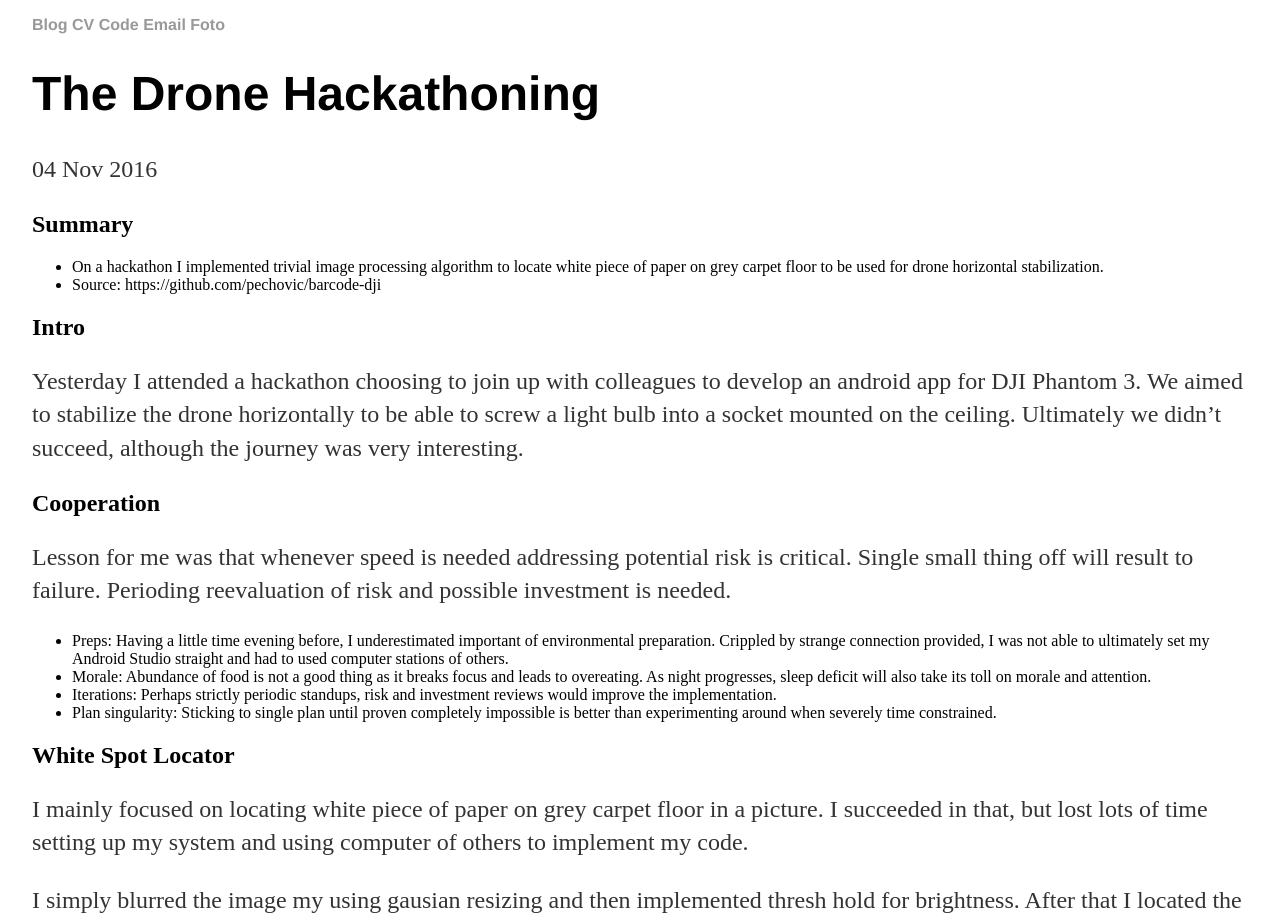
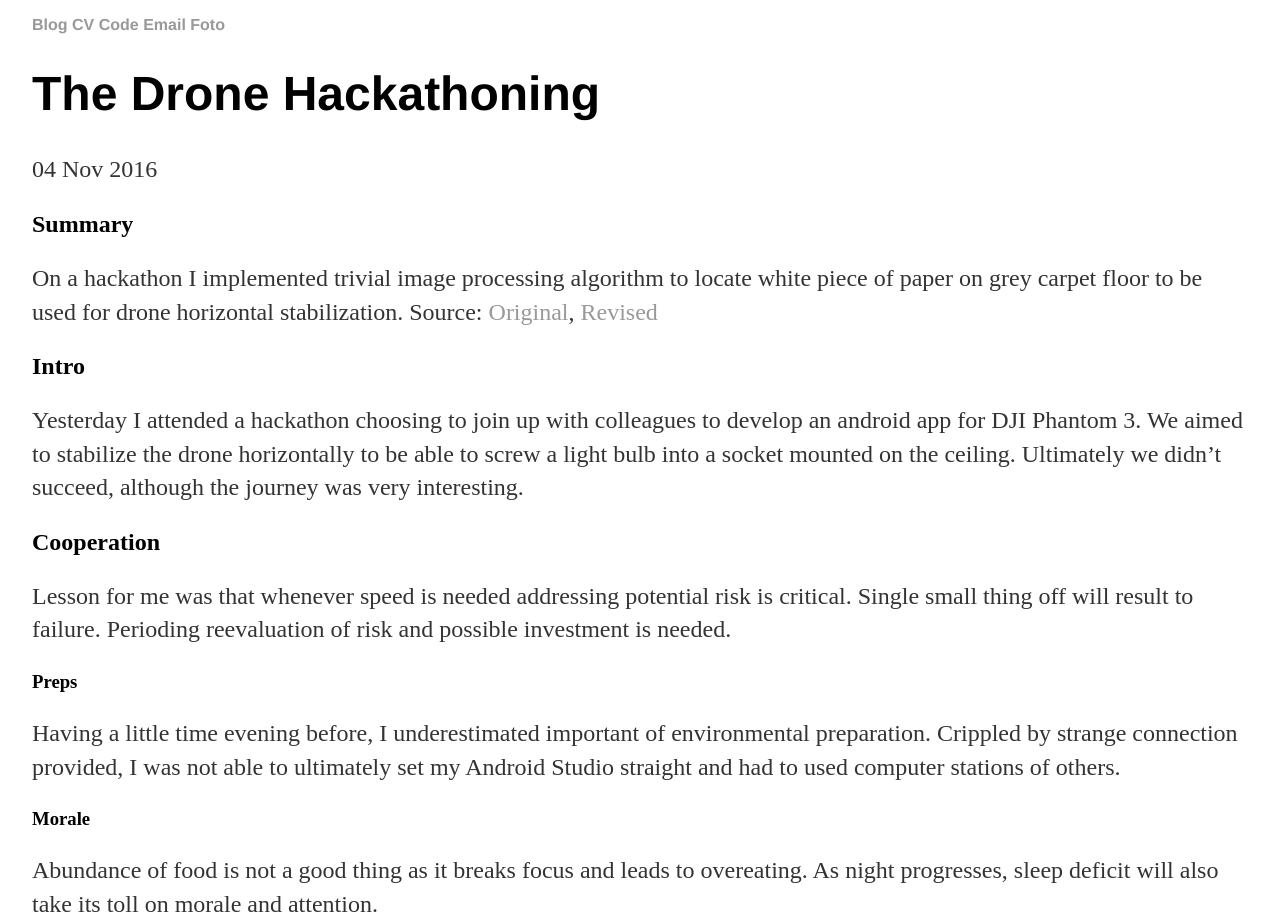
Before and after one commit to vackosar/vackosar.github.io, a Jekyll site: the page built from _posts/2016-11-04-Drone-Hackathoning.md, in a window 1280 px wide and 1400 px high. Shown: the top 923 px of the window. Built offline with Jekyll 4.4.1, drawn with Linux system fonts in a browser that asks for light colours; comment, search, counter and statistics services are not loaded; some of the changed text lies outside the part shown.

Commit message:
Post Drone Hackathoning

```diff
--- a/_posts/2016-11-04-Drone-Hackathoning.md
+++ b/_posts/2016-11-04-Drone-Hackathoning.md
@@ -6,8 +6,8 @@
 
 ## Summary
 
-- On a hackathon I implemented trivial image processing algorithm to locate white piece of paper on grey carpet floor to be used for drone horizontal stabilization.
-- Source: https://github.com/pechovic/barcode-dji
+On a hackathon I implemented trivial image processing algorithm to locate white piece of paper on grey carpet floor to be used for drone horizontal stabilization.
+Source: [Original](https://github.com/pechovic/barcode-dji), [Revised](https://github.com/vackosar/triv-white-spot-locator)
 
 ## Intro
 
@@ -16,10 +16,17 @@
 ## Cooperation
 Lesson for me was that whenever speed is needed addressing potential risk is critical. Single small thing off will result to failure. Perioding reevaluation of risk and possible investment is needed.
 
-- Preps: Having a little time evening before, I underestimated important of environmental preparation. Crippled by strange connection provided, I was not able to ultimately set my Android Studio straight and had to used computer stations of others.
-- Morale: Abundance of food is not a good thing as it breaks focus and leads to overeating. As night progresses, sleep deficit will also take its toll on morale and attention.
-- Iterations: Perhaps strictly periodic standups, risk and investment reviews would improve the implementation.
-- Plan singularity: Sticking to single plan until proven completely impossible is better than experimenting around when severely time constrained.
+### Preps
+Having a little time evening before, I underestimated important of environmental preparation. Crippled by strange connection provided, I was not able to ultimately set my Android Studio straight and had to used computer stations of others.
+
+### Morale
+Abundance of food is not a good thing as it breaks focus and leads to overeating. As night progresses, sleep deficit will also take its toll on morale and attention.
+
+### Micro Iterations
+Perhaps strictly periodic standups, risk and investment reviews would improve the implementation.
+
+### Sticking To Plan
+Sticking to single plan until proven completely impossible is better than experimenting around when severely time constrained.
 
 ## White Spot Locator
 
```
